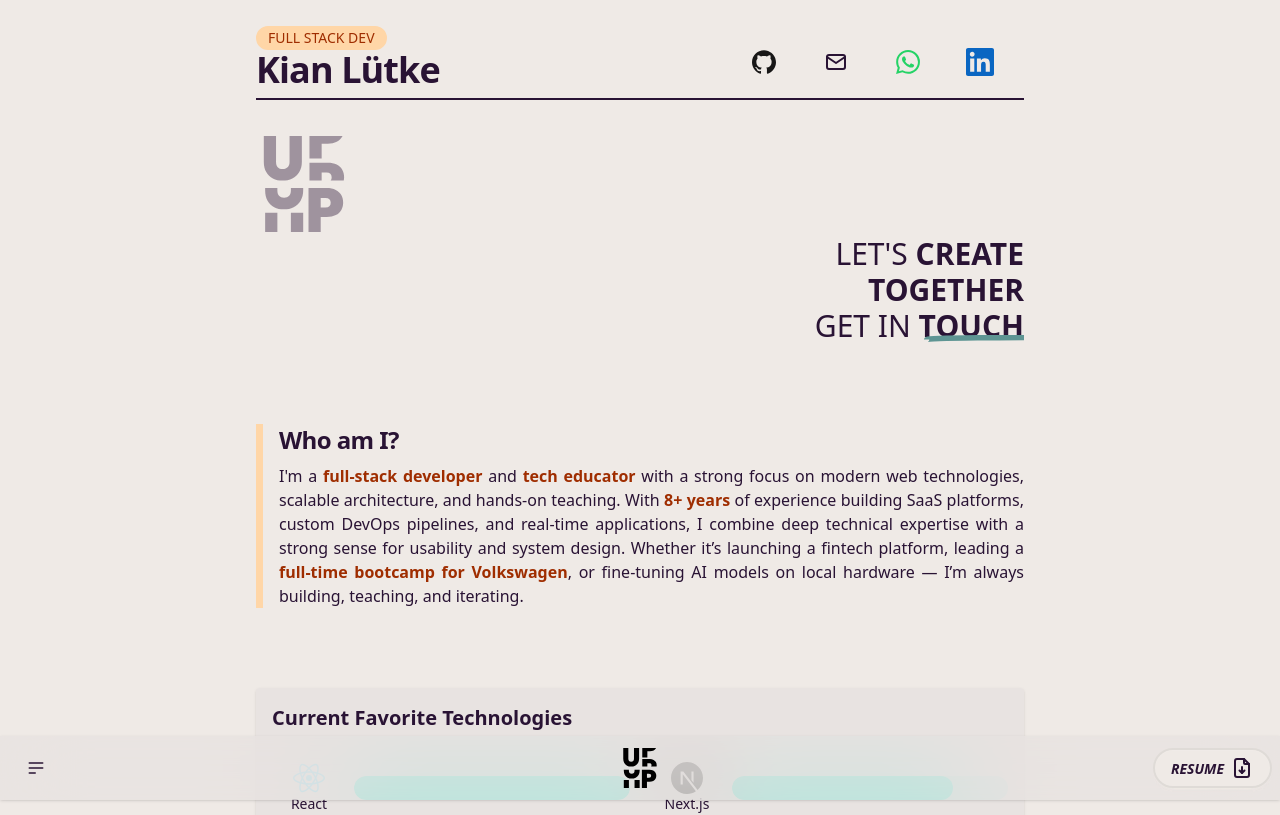
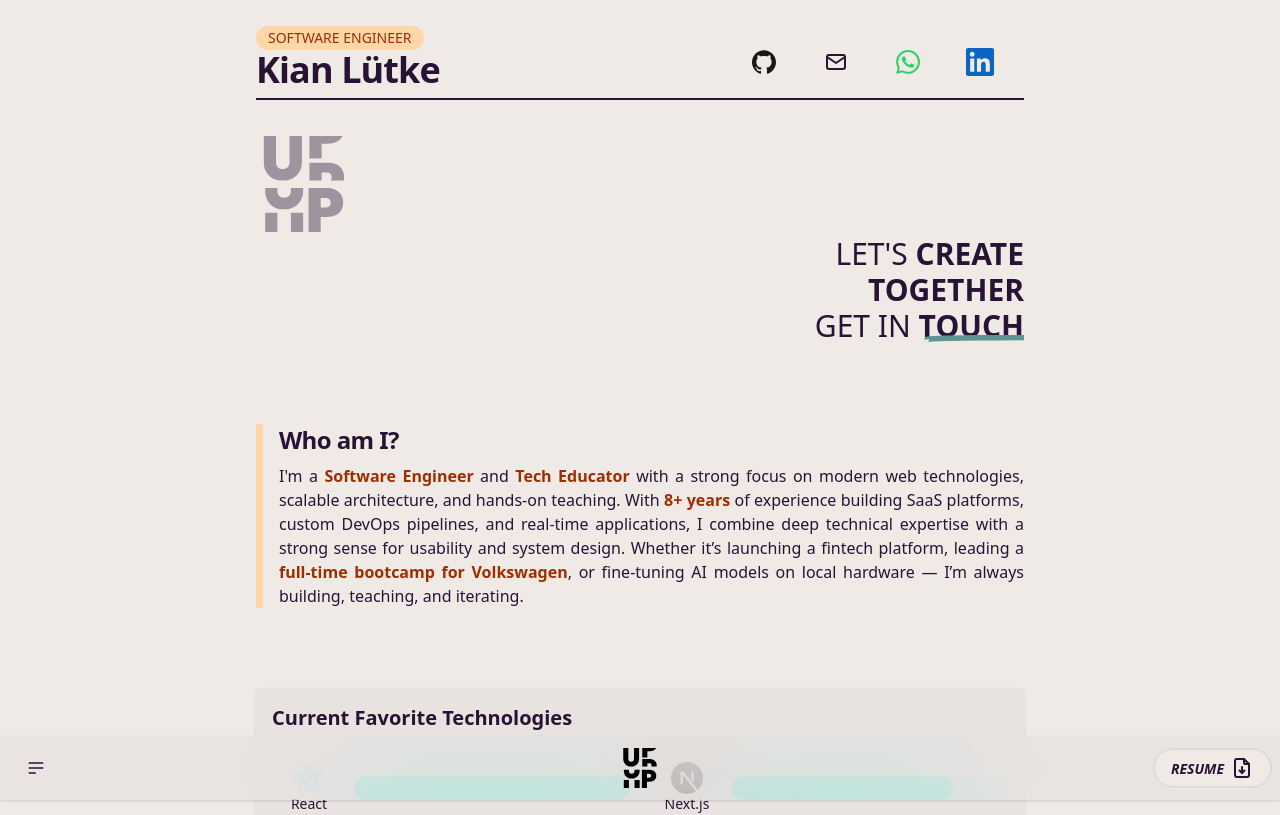
Before and after one commit to kian1991/upstrs.io, a React (Vite) app: page / in a window 1280 px wide. Shown: the top 815 px of the page. Built offline with nearby package versions, Linux system fonts and the light colour scheme.

Commit message:
feat: some writing

```diff
--- a/src/index.css
+++ b/src/index.css
@@ -1,7 +1,7 @@
 @import "tailwindcss";
 
 @plugin "daisyui" {
-  themes: light --default, dark --prefersdark, cupcake;
+  themes: all;
 }
 
 :root {
--- a/src/pages/components/home/about.tsx
+++ b/src/pages/components/home/about.tsx
@@ -2,8 +2,8 @@ export const About = () => (
   <div id="about" className="border-accent my-12 border-l-[7px] pl-4">
     <h3 className="mb-2 text-2xl font-bold tracking-tight">Who am I?</h3>
     <p className="text-justify">
-      I'm a <span className="highlight">full-stack developer</span> and{" "}
-      <span className="highlight">tech educator</span> with a strong focus on
+      I'm a <span className="highlight">Software Engineer</span> and{" "}
+      <span className="highlight">Tech Educator</span> with a strong focus on
       modern web technologies, scalable architecture, and hands-on teaching.
       With <span className="highlight">8+ years</span> of experience building
       SaaS platforms, custom DevOps pipelines, and real-time applications, I
--- a/src/pages/home.tsx
+++ b/src/pages/home.tsx
@@ -180,7 +180,7 @@ export const Home = () => {
     <main className="mx-auto flex w-[min(calc(100%-2rem),768px)] flex-col gap-8">
       <header className="bg-base-200 sticky top-0 z-90 flex w-full flex-col-reverse items-end justify-between border-b-2 py-2 sm:flex-row sm:pt-6">
         <div className="mr-auto">
-          <span className="badge badge-accent">FULL STACK DEV</span>
+          <span className="badge badge-accent">SOFTWARE ENGINEER</span>
           <h1 className="text-4xl font-bold tracking-tight">Kian Lütke</h1>
         </div>
         <SocialBar />
```
